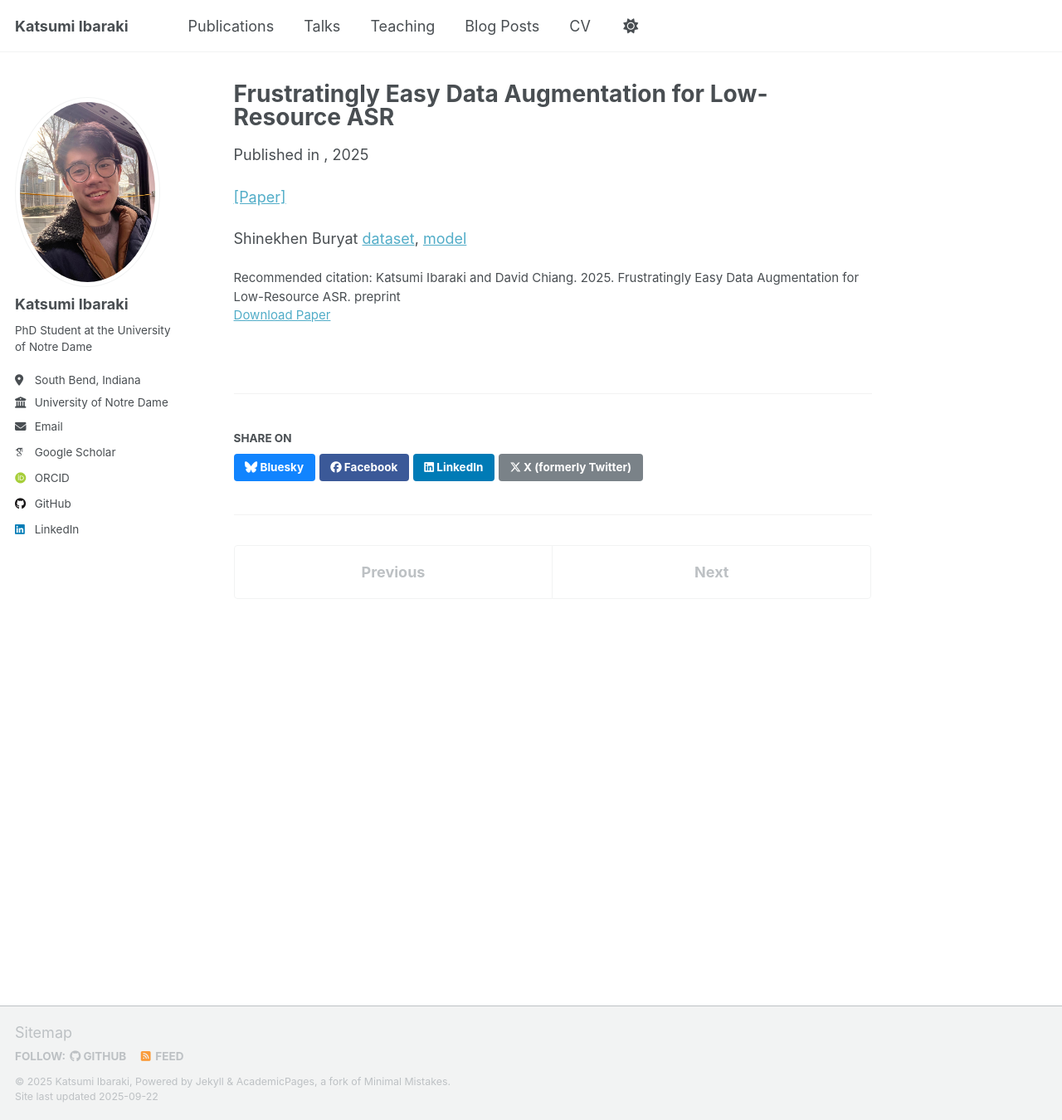
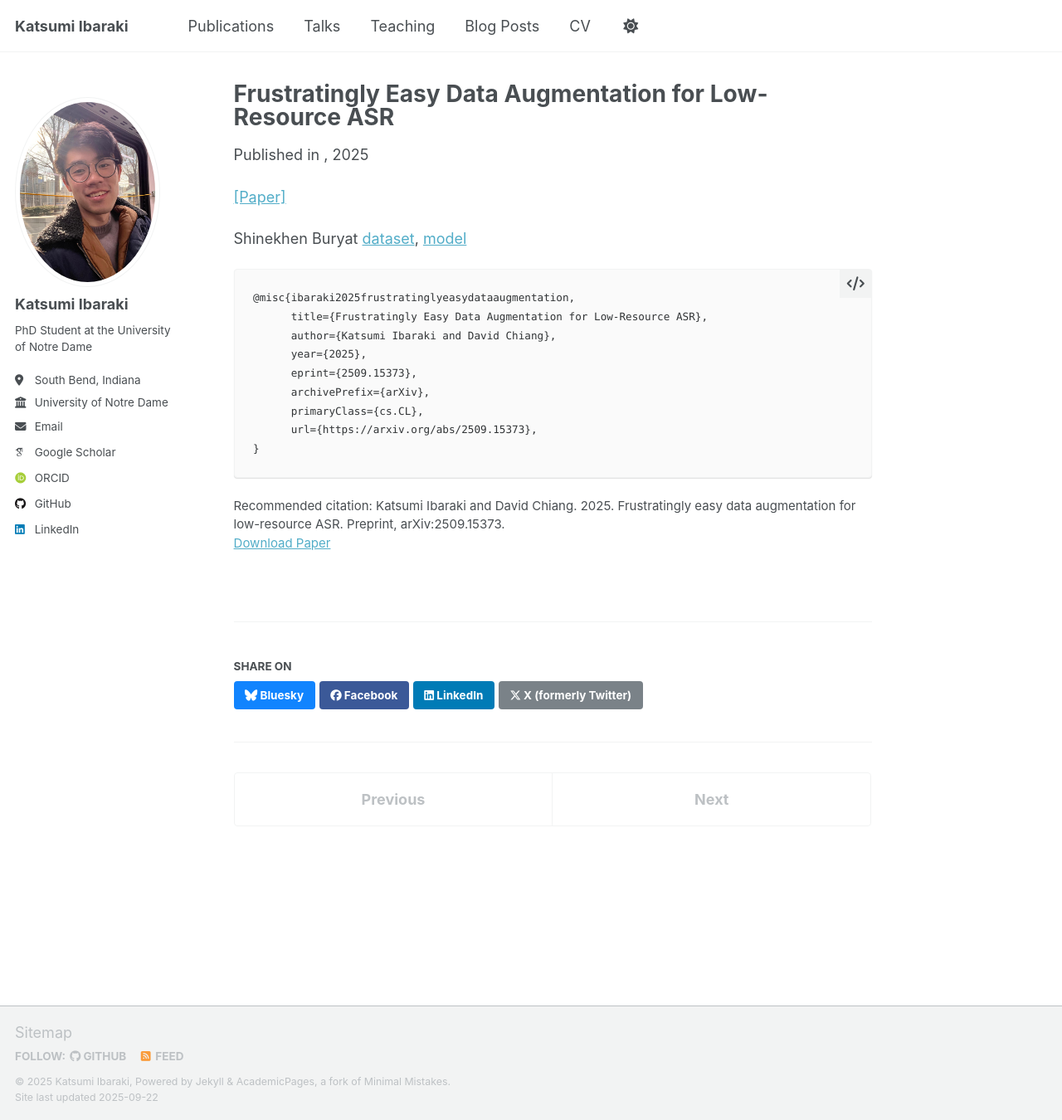
Before and after one commit to kibaraki/kibaraki.github.io, a Jekyll site: the page built from _publications/2025-09-17-low-aug.md, in a window 1280 px wide and 1350 px high. Shown: the whole window at 83% size. Built offline with Jekyll 4.4.1, drawn with Linux system fonts in a browser that asks for light colours; some web fonts are replaced; a script that is not in the unit is left out.

Commit message:
Revise citation and add BibTeX for the paper
Updated citation format and added BibTeX entry.

````diff
--- a/_publications/2025-09-17-low-aug.md
+++ b/_publications/2025-09-17-low-aug.md
@@ -7,9 +7,21 @@ excerpt: ''
 date: 2025-09-17
 venue: ''
 paperurl: 'http://kibaraki.github.io/files/low_resource_asr_aug.pdf'
-citation: 'Katsumi Ibaraki and David Chiang. 2025. Frustratingly Easy Data Augmentation for Low-Resource ASR. preprint'
+citation: 'Katsumi Ibaraki and David Chiang. 2025. Frustratingly easy data augmentation for low-resource ASR. Preprint, arXiv:2509.15373.'
 ---
 
 [[Paper]](http://arxiv.org/abs/2509.15373)
 
 Shinekhen Buryat [dataset](https://huggingface.co/datasets/kibaraki/Shinekhen-Buryat), [model](https://huggingface.co/kibaraki/wav2vec2-large-xlsr-53-shinekhen-buryat)
+
+```
+@misc{ibaraki2025frustratinglyeasydataaugmentation,
+      title={Frustratingly Easy Data Augmentation for Low-Resource ASR},
+      author={Katsumi Ibaraki and David Chiang},
+      year={2025},
+      eprint={2509.15373},
+      archivePrefix={arXiv},
+      primaryClass={cs.CL},
+      url={https://arxiv.org/abs/2509.15373},
+}
+```
````
